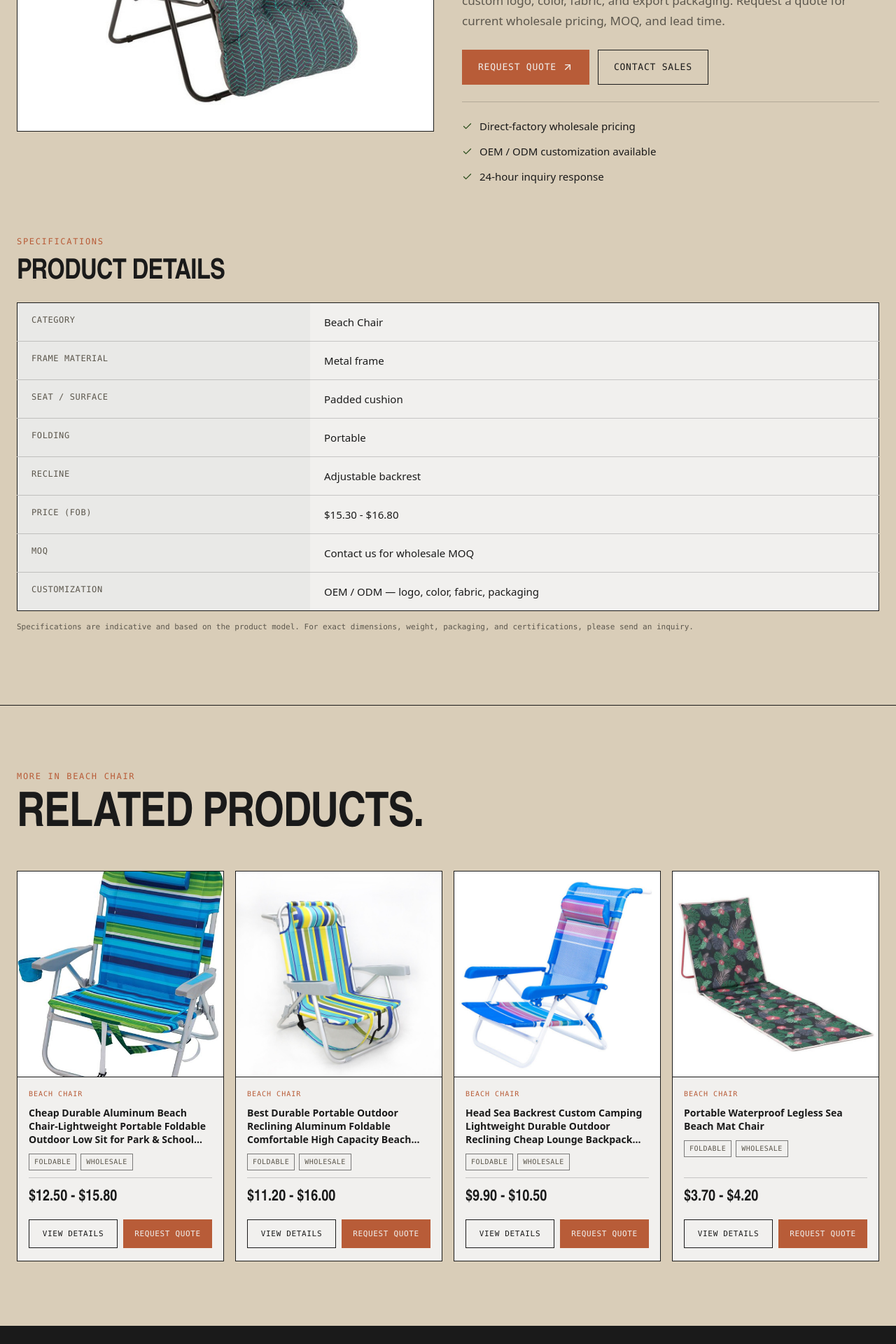
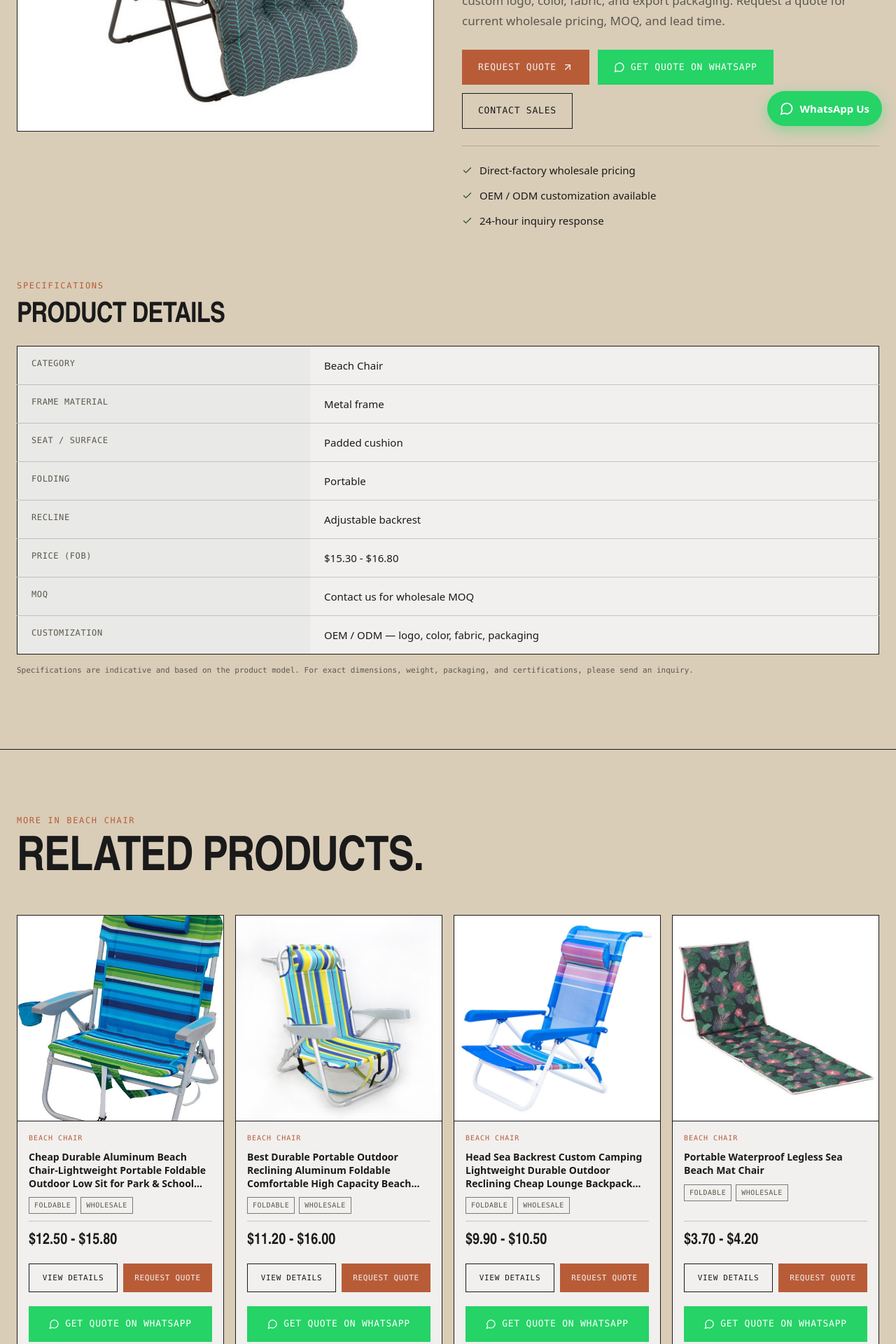
Before and after one commit to CareLee1126/chiaty-outdoor, a React (Vite) app: page /products/62014654854 in a window 1280 px wide. Shown: the part 600-2520 px from the top of the page at 70% size. Built offline with nearby package versions, Linux system fonts and the light colour scheme.

Commit message:
Add WhatsApp quick-inquiry buttons with PII-free GA4 click tracking

```diff
--- /dev/null
+++ b/src/components/FloatingWhatsApp.jsx
@@ -0,0 +1,19 @@
+import React from 'react';
+import { MessageCircle } from 'lucide-react';
+import { GENERIC_MESSAGE, waHref, trackWhatsAppClick } from '../data/whatsapp';
+
+export default function FloatingWhatsApp() {
+  return (
+    <a
+      className="wa-float"
+      href={waHref(GENERIC_MESSAGE)}
+      target="_blank"
+      rel="noopener noreferrer"
+      aria-label="WhatsApp Us"
+      onClick={() => trackWhatsAppClick('floating')}
+    >
+      <MessageCircle size={20} />
+      <span>WhatsApp Us</span>
+    </a>
+  );
+}
--- a/src/components/ProductCard.jsx
+++ b/src/components/ProductCard.jsx
@@ -1,16 +1,25 @@
 import React from 'react';
 import { Link } from 'react-router-dom';
+import { MessageCircle } from 'lucide-react';
+import { productOverrides } from '../data/productOverrides';
+import { getItemNo } from '../data/itemNumbers';
+import { productMessage, waHref, trackWhatsAppClick } from '../data/whatsapp';
 
 export default function ProductCard({ product }) {
   const detailHref = `/products/${product.id}`;
   const quoteHref = `/contact?product=${encodeURIComponent(product.name)}`;
+  const waMessage = productMessage(product.name, detailHref);
+  const itemNo = getItemNo(product, productOverrides[product.id]);
   return (
     <article className="prod-card">
       <Link to={detailHref} className="prod-media" aria-label={product.name}>
         <img src={product.image} alt={product.name} loading="lazy" />
       </Link>
       <div className="prod-body">
-        <span className="prod-cat">{product.category}</span>
+        <div className="prod-cat-row">
+          <span className="prod-cat">{product.category}</span>
+          {itemNo && <span className="prod-itemno">{itemNo}</span>}
+        </div>
         <h3 className="prod-name">
           <Link to={detailHref}>{product.name}</Link>
         </h3>
@@ -25,6 +34,15 @@ export default function ProductCard({ product }) {
           <Link className="btn btn-ghost" to={detailHref}>View Details</Link>
           <Link className="btn btn-accent" to={quoteHref}>Request Quote</Link>
         </div>
+        <a
+          className="btn btn-whatsapp prod-wa"
+          href={waHref(waMessage)}
+          target="_blank"
+          rel="noopener noreferrer"
+          onClick={() => trackWhatsAppClick('product_card')}
+        >
+          <MessageCircle size={15} /> Get Quote on WhatsApp
+        </a>
       </div>
     </article>
   );
--- /dev/null
+++ b/src/data/itemNumbers.js
@@ -0,0 +1,11 @@
+// Item numbers keyed by product id. Populated in bulk from your fill-in list.
+// Any product not listed here simply shows no Item No.
+export const itemNumbers = {
+  'ct-302': 'CT-302',
+};
+
+// Resolve the item number for a product: explicit map wins, then override.itemNo.
+export function getItemNo(product, override) {
+  if (!product) return '';
+  return itemNumbers[product.id] || override?.itemNo || '';
+}
--- a/src/data/productDetails.js
+++ b/src/data/productDetails.js
@@ -27,14 +27,16 @@ export function getFabric(name) {
 }
 
 // Build a spec table (label/value). Only includes rows we can back up.
-export function getSpecs(product) {
+export function getSpecs(product, itemNo) {
   const { name, category, priceLabel } = product;
-  const specs = [
+  const specs = [];
+  if (itemNo) specs.push({ k: 'Item No.', v: itemNo });
+  specs.push(
     { k: 'Category', v: category },
     { k: 'Frame material', v: getMaterial(name) },
     { k: 'Seat / surface', v: getFabric(name) },
     { k: 'Folding', v: has(name, 'fold', 'foldable', 'collapsible') ? 'Foldable / collapsible' : 'Portable' },
-  ];
+  );
 
   if (has(name, 'zero gravity')) specs.push({ k: 'Recline', v: 'Zero-gravity multi-position' });
   else if (has(name, 'reclin', 'adjustable')) specs.push({ k: 'Recline', v: 'Adjustable backrest' });
--- /dev/null
+++ b/src/data/whatsapp.js
@@ -0,0 +1,27 @@
+// WhatsApp quick-inquiry helper.
+// Number is in international wa.me format: country code + number, no "+" or spaces.
+export const WHATSAPP_NUMBER = '8613026211320';
+
+const SITE_ORIGIN = 'https://www.chiatyoutdoor.com';
+
+// Generic message used by the homepage and the global floating button.
+export const GENERIC_MESSAGE =
+  "Hello Chiaty Outdoor, I'm interested in your outdoor furniture. Please send your catalogue and MOQ.";
+
+// Product-specific message. Includes the product name and its absolute link.
+export function productMessage(name, path) {
+  const url = `${SITE_ORIGIN}${path}`;
+  return `Hello Chiaty Outdoor, I'm interested in ${name}. Please send MOQ, price, catalogue and lead time. Product: ${url}`;
+}
+
+export function waHref(message) {
+  return `https://wa.me/${WHATSAPP_NUMBER}?text=${encodeURIComponent(message)}`;
+}
+
+// Fire a GA4 event on click. Sends ONLY a non-personal placement label.
+// Never sends the customer's name, phone, email, message, or prefilled text.
+export function trackWhatsAppClick(placement) {
+  if (typeof window !== 'undefined' && typeof window.gtag === 'function') {
+    window.gtag('event', 'whatsapp_click', { placement });
+  }
+}
--- a/src/main.jsx
+++ b/src/main.jsx
@@ -3,6 +3,7 @@ import { createRoot } from 'react-dom/client';
 import { BrowserRouter, Routes, Route, useLocation } from 'react-router-dom';
 import Header from './components/Header';
 import Footer from './components/Footer';
+import FloatingWhatsApp from './components/FloatingWhatsApp';
 import Home from './pages/Home';
 import Products from './pages/Products';
 import About from './pages/About';
@@ -55,6 +56,7 @@ function App() {
         <Route path="*" element={<Home />} />
       </Routes>
       <Footer />
+      <FloatingWhatsApp />
     </BrowserRouter>
   );
 }
--- a/src/pages/Home.jsx
+++ b/src/pages/Home.jsx
@@ -1,10 +1,11 @@
 import React from 'react';
 import { Link } from 'react-router-dom';
-import { ArrowUpRight, ArrowRight } from 'lucide-react';
+import { ArrowUpRight, ArrowRight, MessageCircle } from 'lucide-react';
 import Marquee from '../components/Marquee';
 import ProductCard from '../components/ProductCard';
 import { products, categories } from '../data/products';
 import { STATS, FACTORY_STATS } from '../data/company';
+import { GENERIC_MESSAGE, waHref, trackWhatsAppClick } from '../data/whatsapp';
 
 function catThumb(cat) {
   const p = products.find((x) => x.category === cat);
@@ -33,6 +34,15 @@ export default function Home() {
           </p>
           <div className="hero-actions">
             <Link to="/products" className="btn btn-accent">Browse Products <ArrowUpRight size={17} /></Link>
+            <a
+              href={waHref(GENERIC_MESSAGE)}
+              target="_blank"
+              rel="noopener noreferrer"
+              className="btn btn-whatsapp"
+              onClick={() => trackWhatsAppClick('home_hero')}
+            >
+              <MessageCircle size={17} /> Get Quote on WhatsApp
+            </a>
             <Link to="/contact" className="btn btn-ghost" style={{ color: 'var(--paper)', borderColor: 'var(--paper)' }}>
               Request a Quote
             </Link>
--- a/src/pages/ProductDetail.jsx
+++ b/src/pages/ProductDetail.jsx
@@ -1,10 +1,12 @@
 import React, { useState, useEffect } from 'react';
 import { useParams, Link } from 'react-router-dom';
-import { ArrowLeft, ArrowUpRight, Check } from 'lucide-react';
+import { ArrowLeft, ArrowUpRight, Check, MessageCircle } from 'lucide-react';
 import { products } from '../data/products';
 import { productOverrides } from '../data/productOverrides';
+import { getItemNo } from '../data/itemNumbers';
 import ProductCard from '../components/ProductCard';
 import { getSpecs, getTags, getDescription, DETAIL_NOTE } from '../data/productDetails';
+import { productMessage, waHref, trackWhatsAppClick } from '../data/whatsapp';
 
 export default function ProductDetail() {
   const { id } = useParams();
@@ -30,12 +32,14 @@ export default function ProductDetail() {
     );
   }
 
-  const specs = override?.specs?.length ? override.specs : getSpecs(product);
+  const itemNo = getItemNo(product, override);
+  const specs = override?.specs?.length ? override.specs : getSpecs(product, itemNo);
   const tags = getTags(product.name);
   const description = override?.description || getDescription(product);
   const detailImages = override?.detailImages || [];
   const hasPrice = product.priceMin != null;
   const quoteHref = `/contact?product=${encodeURIComponent(product.name)}`;
+  const waMessage = productMessage(product.name, `/products/${product.id}`);
 
   const related = products
     .filter((p) => p.category === product.category && p.id !== product.id)
@@ -78,7 +82,7 @@ export default function ProductDetail() {
             {/* INFO */}
             <div className="detail-info">
               <div className="prod-cat" style={{ marginBottom: 10 }}>{product.category}</div>
-              {override?.itemNo && <div className="detail-itemno mono">Item No. {override.itemNo}</div>}
+              {itemNo && <div className="detail-itemno mono">Item No. {itemNo}</div>}
               <h1 className="detail-title">{product.name}</h1>
 
               {hasPrice ? (
@@ -97,6 +101,15 @@ export default function ProductDetail() {
 
               <div className="detail-actions">
                 <Link to={quoteHref} className="btn btn-accent">Request Quote <ArrowUpRight size={16} /></Link>
+                <a
+                  href={waHref(waMessage)}
+                  target="_blank"
+                  rel="noopener noreferrer"
+                  className="btn btn-whatsapp"
+                  onClick={() => trackWhatsAppClick('product_detail')}
+                >
+                  <MessageCircle size={16} /> Get Quote on WhatsApp
+                </a>
                 <Link to="/contact" className="btn btn-ghost">Contact Sales</Link>
               </div>
 
--- a/src/styles.css
+++ b/src/styles.css
@@ -134,7 +134,9 @@ h1, h2, h3 { margin: 0; }
 .prod-media img { width: 100%; height: 100%; object-fit: cover; transition: transform 0.5s var(--ease); }
 .prod-card:hover .prod-media img { transform: scale(1.05); }
 .prod-body { padding: 16px 16px 18px; display: flex; flex-direction: column; gap: 10px; flex: 1; }
+.prod-cat-row { display: flex; align-items: center; justify-content: space-between; gap: 8px; }
 .prod-cat { font-family: var(--font-mono); font-size: 10px; letter-spacing: 0.1em; text-transform: uppercase; color: var(--accent); }
+.prod-itemno { font-family: var(--font-mono); font-size: 10px; letter-spacing: 0.05em; color: var(--muted); border: 1px solid var(--border); padding: 2px 6px; white-space: nowrap; }
 .prod-name { font-size: 14px; font-weight: 600; line-height: 1.35; display: -webkit-box; -webkit-line-clamp: 3; -webkit-box-orient: vertical; overflow: hidden; }
 .prod-meta { display: flex; align-items: center; justify-content: space-between; margin-top: auto; padding-top: 10px; border-top: 1px solid var(--border); }
 .prod-price { font-family: var(--font-display); font-size: 22px; font-weight: 700; }
@@ -244,6 +246,19 @@ h1, h2, h3 { margin: 0; }
 .page-intro { padding: 70px 0 10px; }
 .page-intro .section-title { max-width: 24ch; }
 
+/* ---------- whatsapp ---------- */
+.btn-whatsapp { background: #25d366; color: #fff; border: 1.5px solid #25d366; }
+.btn-whatsapp:hover { background: #1ebe5a; border-color: #1ebe5a; color: #fff; }
+.prod-wa { width: 100%; justify-content: center; margin-top: 10px; }
+.wa-float {
+  position: fixed; right: 20px; bottom: 20px; z-index: 900;
+  display: inline-flex; align-items: center; gap: 9px;
+  background: #25d366; color: #fff; font-weight: 600; font-size: 15px;
+  padding: 13px 18px; border-radius: 999px; box-shadow: 0 6px 20px rgba(37,211,102,0.4);
+  transition: transform 0.15s ease, box-shadow 0.15s ease, background 0.15s ease;
+}
+.wa-float:hover { background: #1ebe5a; color: #fff; transform: translateY(-2px); box-shadow: 0 8px 26px rgba(37,211,102,0.5); }
+
 /* ---------- responsive ---------- */
 @media (max-width: 1080px) {
   .prod-grid { grid-template-columns: repeat(3, 1fr); }
@@ -274,4 +289,5 @@ h1, h2, h3 { margin: 0; }
   .hero-stats { gap: 26px; }
   .split-body, .featured-body, .contact-info { padding: 32px 24px; }
   .tl-row { grid-template-columns: 84px 1fr; gap: 14px; }
+  .wa-float { right: 14px; bottom: 14px; padding: 12px 15px; font-size: 14px; }
 }
```
